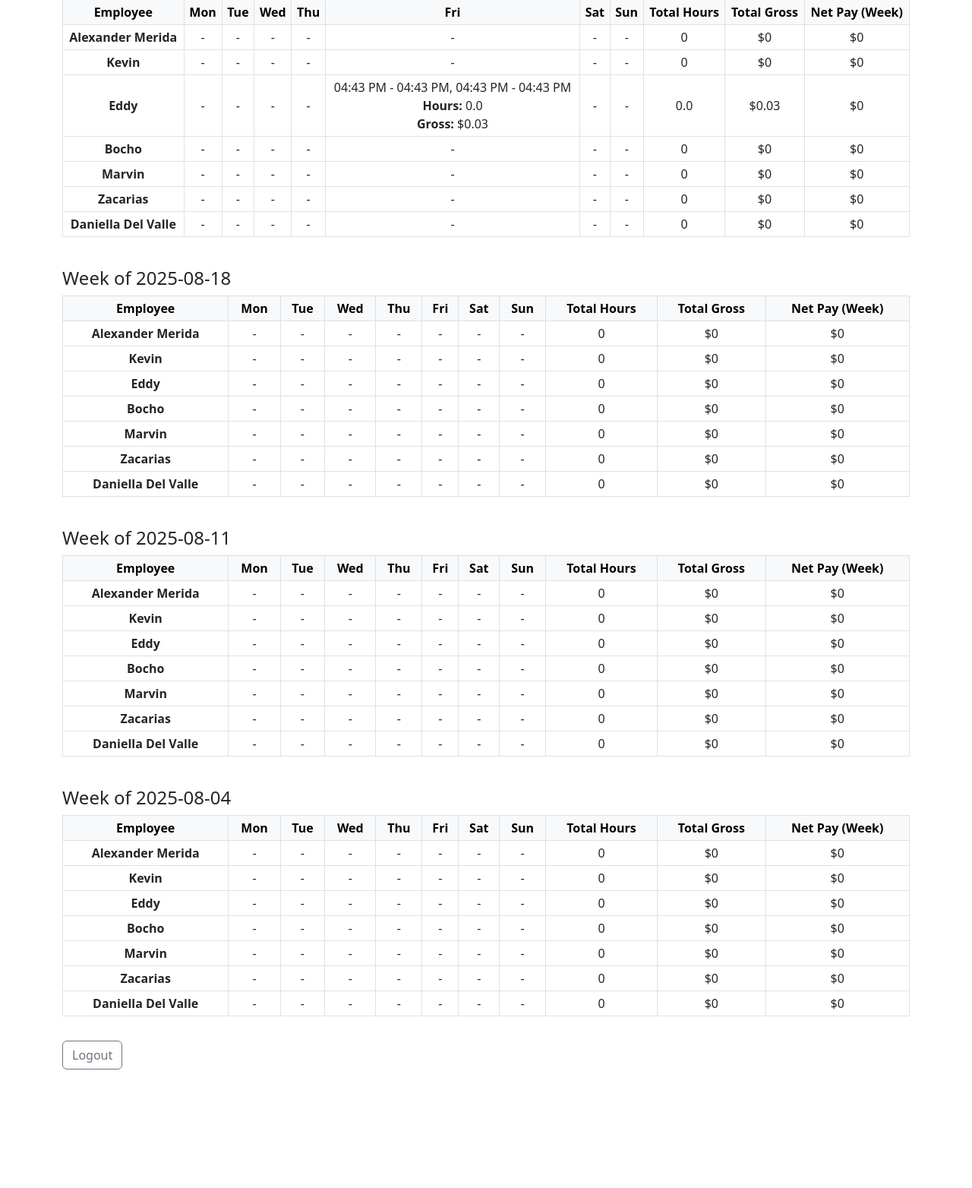
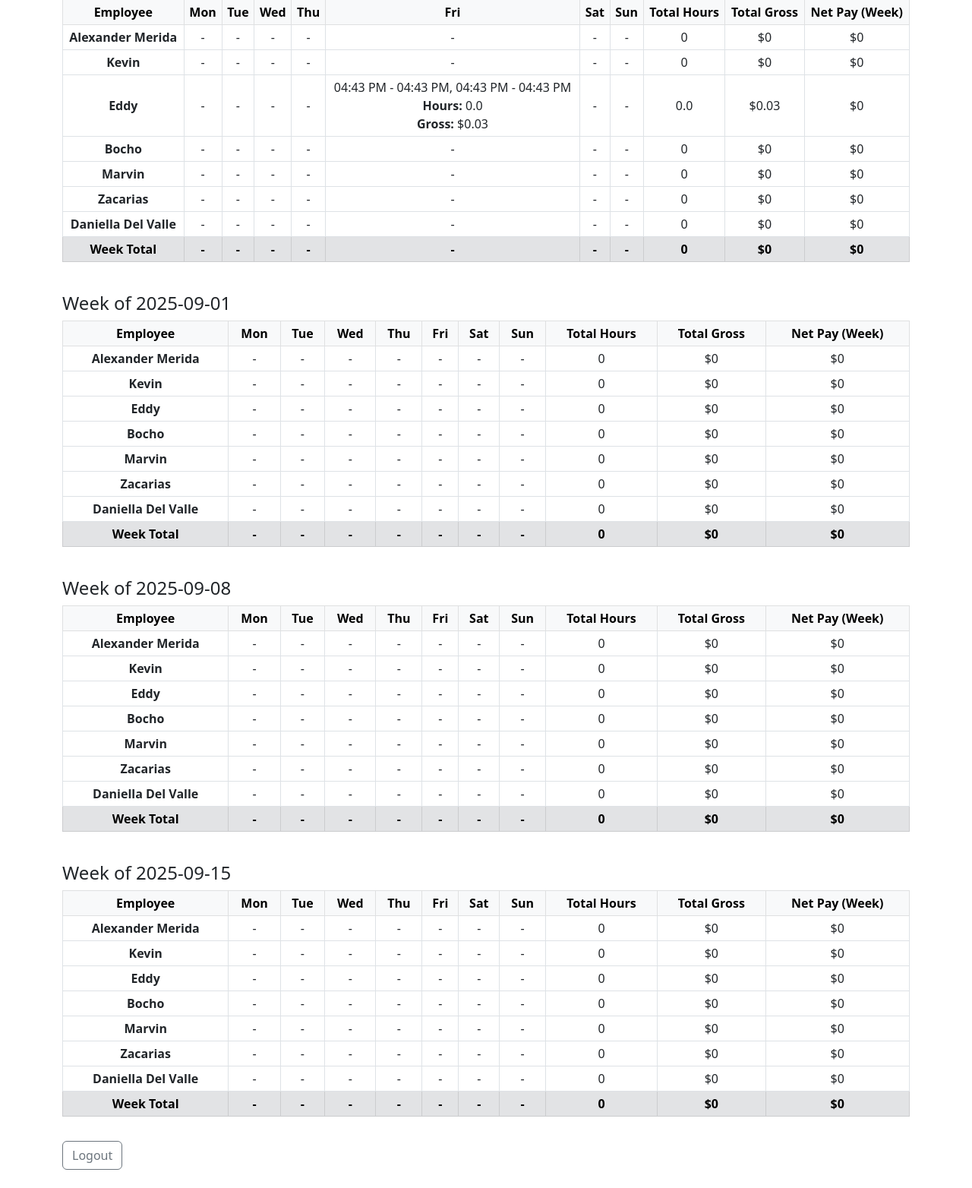
Before and after one commit to christailu/ShoalsDrywall, a Flask app: page /admin in a window 1280 px wide. Shown: the part 240-1804 px from the top of the page at 76% size. Before the commit the page ends 1648 px from the top, so only its background shows below. Run offline with Flask 3, Linux system fonts and the light colour scheme; a user stored in the database is signed in; data comes from the database, SQL or seed files in the repository; both versions use the stored data as it was after the commit.

Commit message:
update excel spredsheeet

```diff
--- a/app.py
+++ b/app.py
@@ -22,18 +22,17 @@ EMPLOYEES = {
 
 # Central Time zone (Alabama)
 CENTRAL_TZ = pytz.timezone("America/Chicago")
+TAX_FLAT = 20  # Flat tax per week
 
 # --- Database setup ---
 def init_db():
     conn = sqlite3.connect("payroll.db")
     c = conn.cursor()
-    # Users table
     c.execute('''CREATE TABLE IF NOT EXISTS users
                  (id INTEGER PRIMARY KEY,
                   username TEXT UNIQUE,
                   password TEXT,
                   role TEXT DEFAULT "employee")''')
-    # Work sessions table
     c.execute('''CREATE TABLE IF NOT EXISTS work_sessions
                  (id INTEGER PRIMARY KEY,
                   user_id INTEGER,
@@ -64,15 +63,12 @@ def seed_users():
 
 # --- Format session ---
 def format_session(clock_in, clock_out, hours, wage):
-    TAX_FLAT = 20
-
-    # Convert UTC from DB -> Central Time
-    in_dt = datetime.fromisoformat(clock_in).astimezone(CENTRAL_TZ)
+    in_dt = datetime.datetime.fromisoformat(clock_in).astimezone(CENTRAL_TZ)
     clock_in_str = in_dt.strftime("%I:%M %p on %m/%d/%Y")
     day = in_dt.strftime("%A")
 
     if clock_out:
-        out_dt = datetime.fromisoformat(clock_out).astimezone(CENTRAL_TZ)
+        out_dt = datetime.datetime.fromisoformat(clock_out).astimezone(CENTRAL_TZ)
         clock_out_str = out_dt.strftime("%I:%M %p on %m/%d/%Y")
     else:
         clock_out_str = "-"
@@ -107,8 +103,7 @@ def login():
             session["username"] = username
             session["role"] = user[2]
             return redirect("/")
-        else:
-            return render_template("invalid.html")
+        return render_template("invalid.html")
     return render_template("login.html")
 
 # --- Home ---
@@ -129,14 +124,14 @@ def index():
         c = conn.cursor()
         if action == "Clock In":
             c.execute("INSERT INTO work_sessions (user_id, clock_in) VALUES (?, ?)",
-                      (user_id, datetime.now(timezone.utc).isoformat()))
+                      (user_id, datetime.datetime.now(datetime.timezone.utc).isoformat()))
         elif action == "Clock Out":
             c.execute("SELECT id, clock_in FROM work_sessions WHERE user_id=? AND clock_out IS NULL",
                       (user_id,))
             row = c.fetchone()
             if row:
-                start_time = datetime.fromisoformat(row[1])
-                end_time = datetime.now(timezone.utc)  # store UTC
+                start_time = datetime.datetime.fromisoformat(row[1])
+                end_time = datetime.datetime.now(datetime.timezone.utc)
                 hours = (end_time - start_time).total_seconds() / 3600
                 rate = EMPLOYEES.get(session["username"], {}).get("rate", 15)
                 wage = hours * rate
@@ -156,9 +151,6 @@ def index():
     return render_template("index.html", sessions=sessions, username=session["username"])
 
 # --- Admin dashboard ---
-
-
-# --- Admin dashboard ---
 @app.route("/admin")
 def admin_dashboard():
     if "user_id" not in session or session.get("role") != "admin":
@@ -173,61 +165,57 @@ def admin_dashboard():
     raw_logs = c.fetchall()
     conn.close()
 
-    TAX_FLAT = 20
-    weeks_data = {}  # {week_start_date: {employee: {days...}}}
-
-    # Get current Central date
+    # Determine all weeks forward
     now_central = datetime.datetime.now(datetime.timezone.utc).astimezone(CENTRAL_TZ)
-    # Find last Monday
     start_of_week = now_central - datetime.timedelta(days=now_central.weekday())
     start_of_week = start_of_week.replace(hour=0, minute=0, second=0, microsecond=0)
 
-    # Collect last 4 weeks
-    week_starts = [(start_of_week - datetime.timedelta(weeks=i)) for i in range(4)]
+    # Collect next 4 weeks
+    week_starts = [start_of_week + datetime.timedelta(weeks=i) for i in range(4)]
 
+    # Prepare data structure
+    weeks_data = {}
     for ws in week_starts:
         week_key = ws.strftime("%Y-%m-%d")
         weeks_data[week_key] = {}
         for emp in EMPLOYEES.keys():
             weeks_data[week_key][emp] = {d: [] for d in ["Monday","Tuesday","Wednesday","Thursday","Friday","Saturday","Sunday"]}
-            weeks_data[week_key][emp]["Total"] = {"hours": 0, "gross": 0, "net": 0}
+            weeks_data[week_key][emp]["Total"] = {"hours": 0, "gross": 0, "tax": 0, "net": 0}
 
     for username, clock_in, clock_out, hours, wage in raw_logs:
         if not clock_in:
             continue
         in_dt = datetime.datetime.fromisoformat(clock_in).astimezone(CENTRAL_TZ)
 
-        # Determine which week this entry belongs to
         for ws in week_starts:
             we = ws + datetime.timedelta(days=7)
             if ws <= in_dt < we:
                 week_key = ws.strftime("%Y-%m-%d")
                 day = in_dt.strftime("%A")
-
                 entry = {
                     "time": f"{in_dt.strftime('%I:%M %p')} - {datetime.datetime.fromisoformat(clock_out).astimezone(CENTRAL_TZ).strftime('%I:%M %p') if clock_out else '-'}",
                     "hours": round(hours, 2) if hours else 0,
                     "gross": round(wage, 2) if wage else 0
                 }
-
                 weeks_data[week_key][username][day].append(entry)
                 weeks_data[week_key][username]["Total"]["hours"] += entry["hours"]
                 weeks_data[week_key][username]["Total"]["gross"] += entry["gross"]
                 break
 
-    # Compute net
+    # Compute net and taxes
     for wk, employees in weeks_data.items():
         for emp in employees:
             total_gross = employees[emp]["Total"]["gross"]
             employees[emp]["Total"]["gross"] = round(total_gross, 2)
             employees[emp]["Total"]["hours"] = round(employees[emp]["Total"]["hours"], 2)
-            employees[emp]["Total"]["net"] = round(max(total_gross - TAX_FLAT, 0), 2)
+            employees[emp]["Total"]["tax"] = TAX_FLAT if total_gross > 0 else 0
+            employees[emp]["Total"]["net"] = round(max(total_gross - employees[emp]["Total"]["tax"], 0), 2)
 
     return render_template("admin.html", weeks_data=weeks_data,
                            days=["Monday","Tuesday","Wednesday","Thursday","Friday","Saturday","Sunday"])
 
 # --- Reset database with PIN ---
-RESET_PIN = "2003"  # <-- you can change this
+RESET_PIN = "2003"
 
 @app.route("/reset", methods=["POST"])
 def reset_db():
--- a/templates/admin.html
+++ b/templates/admin.html
@@ -39,6 +39,9 @@
                 </tr>
             </thead>
             <tbody>
+                {% set week_hours = 0 %}
+                {% set week_gross = 0 %}
+                {% set week_net = 0 %}
                 {% for employee, days_data in data.items() %}
                 <tr>
                     <td><strong>{{ employee }}</strong></td>
@@ -58,13 +61,28 @@
                     <td>{{ days_data["Total"].hours }}</td>
                     <td>${{ days_data["Total"].gross }}</td>
                     <td>${{ days_data["Total"].net }}</td>
+
+                    {% set week_hours = week_hours + days_data["Total"].hours %}
+                    {% set week_gross = week_gross + days_data["Total"].gross %}
+                    {% set week_net = week_net + days_data["Total"].net %}
                 </tr>
                 {% endfor %}
+                <!-- Grand total for the week -->
+                <tr class="table-secondary fw-bold">
+                    <td>Week Total</td>
+                    {% for day in days %}
+                        <td>-</td>
+                    {% endfor %}
+                    <td>{{ week_hours }}</td>
+                    <td>${{ week_gross }}</td>
+                    <td>${{ week_net }}</td>
+                </tr>
             </tbody>
         </table>
     </div>
 {% endfor %}
 
+
     <a href="{{ url_for('logout') }}" class="btn btn-outline-secondary mt-3">Logout</a>
 </body>
 </html>
```
Also changed, not shown: payroll.db. Lines whose indentation alone changed are shown as unchanged.
